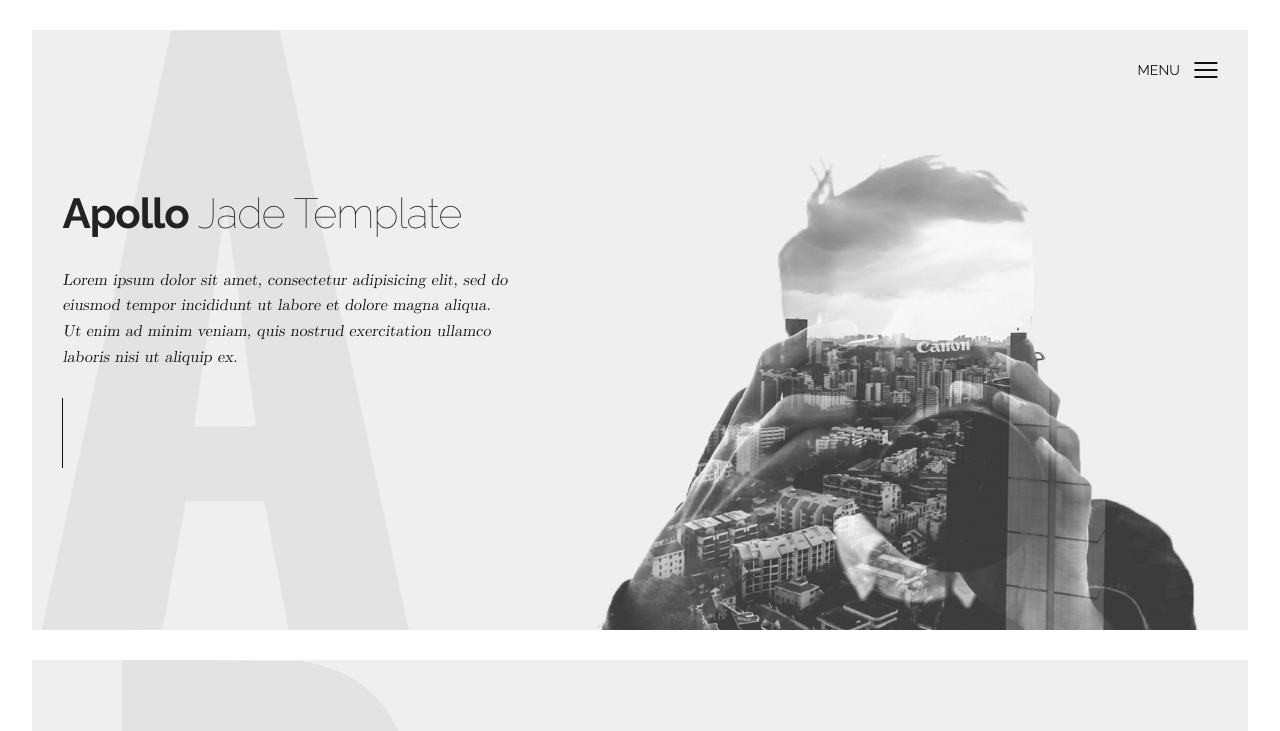
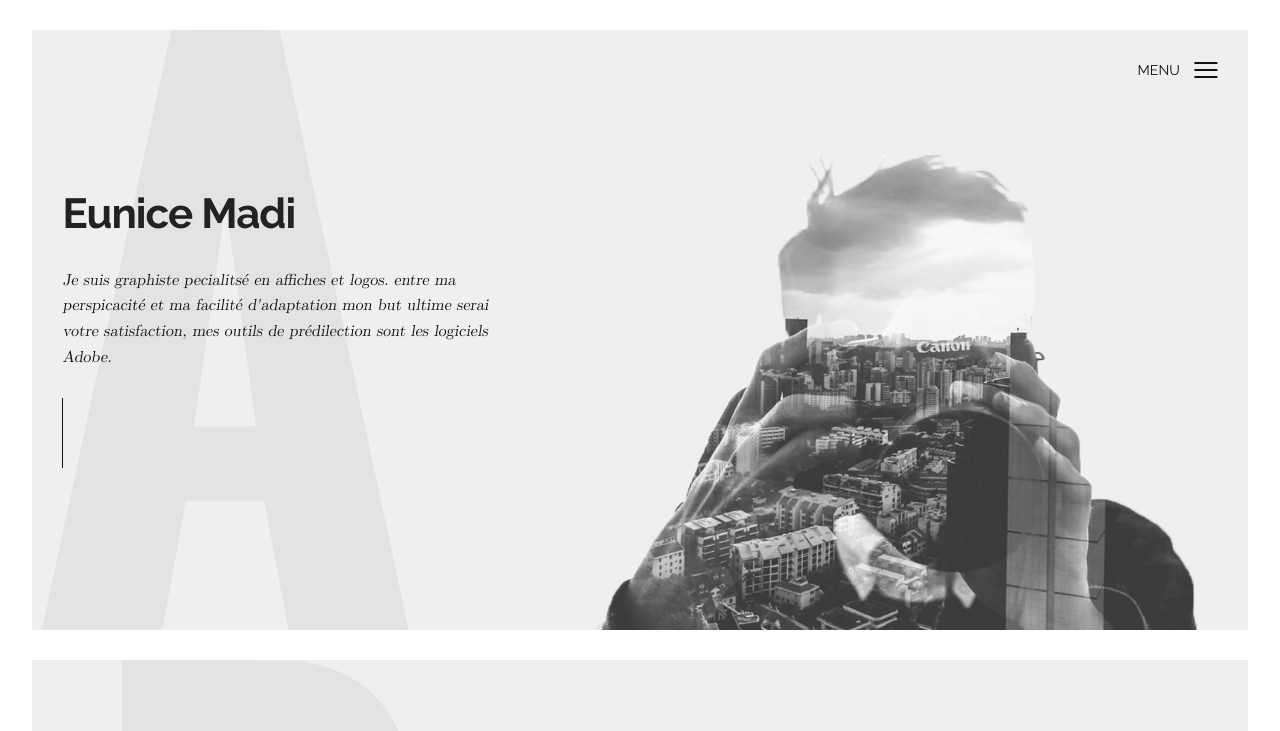
Before and after one commit to EuniceMadi/eunicemadi.github.io, a plain HTML site: page index.html in a window 1280 px wide. Shown: the top 731 px of the page. Drawn offline with nearby package versions, Linux system fonts and the light colour scheme; files whose address does not match are found by name.

Commit message:
Update index.html

```diff
--- a/index.html
+++ b/index.html
@@ -1,7 +1,7 @@
 <!DOCTYPE html>
 <html lang="en">
   <head>
-    <title>Apollo</title>
+    <title>Eunice Madi</title>
     <meta charset="utf-8">
     <meta name="viewport" content="width=device-width, initial-scale=1">
     <meta http-equiv="X-UA-Compatible" content="IE=edge">
@@ -26,8 +26,8 @@
       </header>
       <div class="wrapper">
         <div class="welcome">
-          <h1><strong>Apollo</strong> Jade Template</h1>
-          <p>Lorem ipsum dolor sit amet, consectetur adipisicing elit, sed do eiusmod tempor incididunt ut labore et dolore magna aliqua. Ut enim ad minim veniam, quis nostrud exercitation ullamco laboris nisi ut aliquip ex.</p>
+          <h1><strong>Eunice Madi</strong> </h1>
+          <p> Je suis graphiste pecialitsé en affiches et logos. entre ma perspicacité et ma facilité d'adaptation mon but ultime serai votre satisfaction, mes outils de prédilection sont les logiciels Adobe.</p>
         </div>
         <div class="photographer"><img src="assets/img/hero.png" alt="Photographer"></div>
       </div>
```
